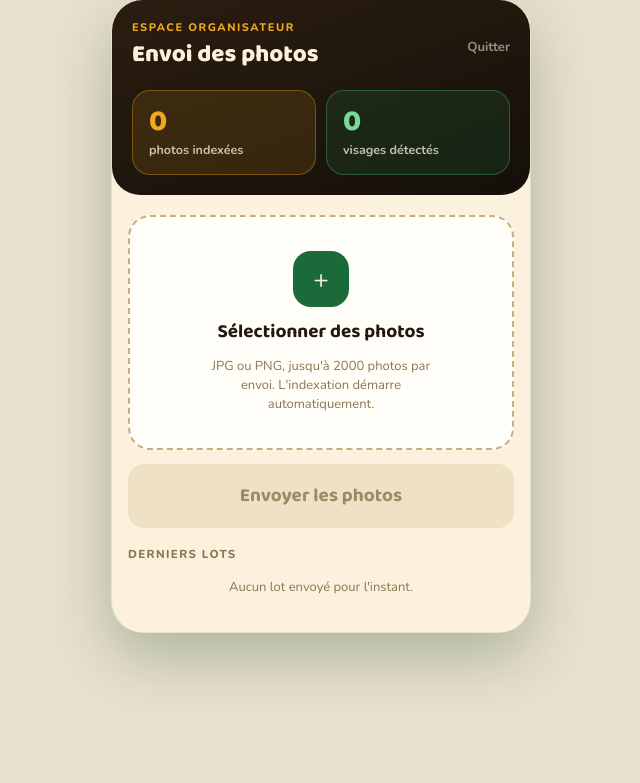
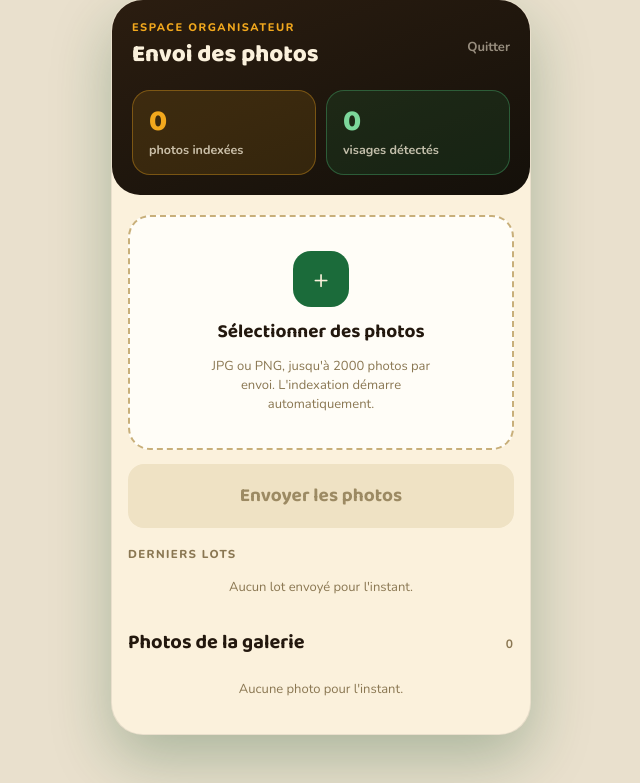
Before and after one commit to crimra/gmc-event, a FastAPI app: page /admin/upload in a window 1280 px wide. Shown: the part 17-800 px from the top of the page, without its empty margins (319-959 px from the left). Run offline with FastAPI, Linux system fonts and the light colour scheme; the visitor is signed in with stand-in values (Sample User, id 1).

Commit message:
Add admin photo deletion; batch Hugging Face commits into one per action
- Admin can now delete individual photos from a new gallery grid on
  /admin/upload (DELETE /admin/photo/{id}, with confirmation)
- FaceIndex.remove_photo() strips a photo and its faces from the index
- Fix: HFDatasetStorage was doing one commit per file (photo + thumb +
  index.pkl each separately), hitting Hugging Face's 128 commits/hour
  rate limit after uploading just a few dozen photos. commit_uploads()
  and commit_delete() now bundle every file of a batch into a single
  create_commit() call.

Co-Authored-By: Claude Sonnet 5 <noreply@anthropic.com>

```diff
--- a/app/main.py
+++ b/app/main.py
@@ -306,6 +306,8 @@ def admin_auth(request: Request, password: str = Form(...)):
 @app.get("/admin/upload", response_class=HTMLResponse)
 def admin_upload_page(request: Request, _=Depends(require_admin)):
     stats = face_index.stats()
+    all_photos = _photo_list()
+    page = [_photo_dict(p) for p in all_photos[:PHOTOS_PAGE_SIZE]]
     return templates.TemplateResponse(
         request,
         "admin_upload.html",
@@ -314,8 +316,36 @@ def admin_upload_page(request: Request, _=Depends(require_admin)):
             "stats": stats,
             "max_photos": MAX_PHOTOS,
             "batches": face_index.recent_batches(5),
+            "photos": page,
+            "total_photos": len(all_photos),
+            "page_size": PHOTOS_PAGE_SIZE,
+            "has_more": len(all_photos) > PHOTOS_PAGE_SIZE,
         },
     )
+
+
+@app.get("/admin/api/photos")
+def admin_api_photos(offset: int = 0, limit: int = PHOTOS_PAGE_SIZE, _=Depends(require_admin)):
+    all_photos = _photo_list()
+    offset = max(0, offset)
+    limit = max(1, min(limit, 100))
+    page = all_photos[offset : offset + limit]
+    return JSONResponse(
+        {
+            "photos": [_photo_dict(p) for p in page],
+            "has_more": offset + limit < len(all_photos),
+            "total": len(all_photos),
+        }
+    )
+
+
+@app.delete("/admin/photo/{photo_id}")
+def admin_delete_photo(photo_id: str, _=Depends(require_admin)):
+    entry = face_index.remove_photo(photo_id)
+    if entry is None:
+        raise HTTPException(status_code=404, detail="Photo introuvable.")
+    storage.commit_delete(photo_id, entry.thumb_id, face_index.to_bytes())
+    return JSONResponse({"deleted": photo_id, "stats": face_index.stats()})
 
 
 def _make_thumb_bytes(img_bgr) -> bytes:
@@ -336,6 +366,7 @@ async def admin_upload(request: Request, files: list[UploadFile] = File(...), _=
         raise HTTPException(status_code=400, detail=f"Limite de {MAX_PHOTOS} photos dépassée.")
 
     processed, skipped, faces_in_batch = 0, 0, 0
+    new_photo_ids, new_thumb_ids = [], []
     for f in files:
         raw = await f.read()
         try:
@@ -350,6 +381,8 @@ async def admin_upload(request: Request, files: list[UploadFile] = File(...), _=
 
         storage.save_photo(photo_id, raw)
         storage.save_thumb(thumb_id, _make_thumb_bytes(img.copy()))
+        new_photo_ids.append(photo_id)
+        new_thumb_ids.append(thumb_id)
 
         faces = face_engine.detect_faces(img)
         embeddings = [fc.normed_embedding for fc in faces]
@@ -367,7 +400,10 @@ async def admin_upload(request: Request, files: list[UploadFile] = File(...), _=
             n_faces=faces_in_batch,
         )
 
-    storage.save_index_bytes(face_index.to_bytes())
+    # Un seul commit distant pour tout le lot (photos + miniatures + index),
+    # au lieu d'un commit par fichier -> reste sous la limite de commits/heure
+    # du plan gratuit Hugging Face.
+    storage.commit_uploads(new_photo_ids, new_thumb_ids, face_index.to_bytes())
 
     stats = face_index.stats()
     return JSONResponse(
--- a/app/static/style.css
+++ b/app/static/style.css
@@ -382,6 +382,21 @@ input::placeholder { color: #A79778; }
 .batch-status { flex: 0 0 auto; padding: 4px 10px; border-radius: 999px; background: rgba(27,107,58,0.12); font-size: 11.5px; font-weight: 800; color: var(--green-1); }
 .empty-note { color: var(--brown-light); font-size: 13px; text-align: center; padding: 8px 0; }
 
+.admin-photo-grid { display: grid; grid-template-columns: repeat(3, minmax(0, 1fr)); gap: 8px; }
+.admin-photo-tile { position: relative; aspect-ratio: 1; border-radius: 14px; overflow: hidden; background: var(--tile-bg); }
+.admin-photo-tile img { width: 100%; height: 100%; object-fit: cover; display: block; }
+.admin-photo-tile .cap {
+  position: absolute; inset: auto 0 0 0; padding: 14px 6px 5px; font-size: 9.5px; font-weight: 700; color: #fff;
+  background: linear-gradient(transparent, rgba(10,52,25,0.85)); overflow: hidden; text-overflow: ellipsis; white-space: nowrap;
+}
+.admin-photo-delete {
+  position: absolute; top: 6px; right: 6px; width: 26px; height: 26px; border-radius: 999px;
+  border: none; background: rgba(200,60,50,0.9); color: #fff; font-size: 16px; font-weight: 800; line-height: 1;
+  cursor: pointer; display: flex; align-items: center; justify-content: center;
+}
+.admin-photo-delete:hover { background: #c8382e; }
+.admin-photo-tile.removing { opacity: 0.4; pointer-events: none; }
+
 .footer-note { text-align: center; color: var(--brown-light); font-size: 0.75rem; margin-top: 20px; }
 
 /* --- Visionneuse plein écran (lightbox) --- */
--- a/app/templates/admin_upload.html
+++ b/app/templates/admin_upload.html
@@ -71,6 +71,25 @@
               {% endif %}
             </div>
           </div>
+
+          <div class="section-heading" style="margin-top: 8px;">
+            <div class="title">Photos de la galerie</div>
+            <div class="count">{{ total_photos }}</div>
+          </div>
+          {% if photos|length == 0 %}
+            <div class="empty-note">Aucune photo pour l'instant.</div>
+          {% else %}
+            <div class="admin-photo-grid" id="adminPhotoGrid">
+              {% for photo in photos %}
+              <div class="admin-photo-tile" data-photo-id="{{ photo.photo_id }}">
+                <img src="/thumb/{{ photo.thumb_id }}" loading="lazy" alt="{{ photo.filename }}">
+                <button type="button" class="admin-photo-delete" aria-label="Supprimer cette photo">×</button>
+                <span class="cap">{{ photo.filename }}</span>
+              </div>
+              {% endfor %}
+            </div>
+            <button type="button" class="btn-outline-green" id="adminLoadMoreBtn" data-offset="{{ photos|length }}" {% if not has_more %}hidden{% endif %}>Charger plus de photos</button>
+          {% endif %}
         </div>
       </div>
     </div>
@@ -169,6 +188,80 @@
       files = [];
       dropzoneTitle.textContent = 'Sélectionner des photos';
     });
+
+    const adminGrid = document.getElementById('adminPhotoGrid');
+    if (adminGrid) {
+      adminGrid.addEventListener('click', async (e) => {
+        const btn = e.target.closest('.admin-photo-delete');
+        if (!btn) return;
+        const tile = btn.closest('.admin-photo-tile');
+        const photoId = tile.dataset.photoId;
+        if (!confirm('Supprimer définitivement cette photo ? Cette action est irréversible.')) return;
+        tile.classList.add('removing');
+        btn.disabled = true;
+        try {
+          const res = await fetch(`/admin/photo/${photoId}`, { method: 'DELETE' });
+          const data = await res.json();
+          if (res.ok) {
+            tile.remove();
+            statPhotos.textContent = data.stats.n_photos;
+            statFaces.textContent = data.stats.n_faces;
+          } else {
+            tile.classList.remove('removing');
+            btn.disabled = false;
+            alert(data.detail || 'Erreur lors de la suppression.');
+          }
+        } catch (err) {
+          tile.classList.remove('removing');
+          btn.disabled = false;
+          alert('Erreur réseau, réessaie.');
+        }
+      });
+    }
+
+    const adminLoadMoreBtn = document.getElementById('adminLoadMoreBtn');
+    if (adminLoadMoreBtn) {
+      adminLoadMoreBtn.addEventListener('click', async () => {
+        adminLoadMoreBtn.disabled = true;
+        adminLoadMoreBtn.textContent = 'Chargement…';
+        const offset = parseInt(adminLoadMoreBtn.dataset.offset, 10);
+        try {
+          const res = await fetch(`/admin/api/photos?offset=${offset}&limit={{ page_size }}`);
+          const data = await res.json();
+          for (const photo of data.photos) {
+            const tile = document.createElement('div');
+            tile.className = 'admin-photo-tile';
+            tile.dataset.photoId = photo.photo_id;
+            const img = document.createElement('img');
+            img.src = `/thumb/${photo.thumb_id}`;
+            img.loading = 'lazy';
+            img.alt = photo.filename;
+            const delBtn = document.createElement('button');
+            delBtn.type = 'button';
+            delBtn.className = 'admin-photo-delete';
+            delBtn.setAttribute('aria-label', 'Supprimer cette photo');
+            delBtn.textContent = '×';
+            const cap = document.createElement('span');
+            cap.className = 'cap';
+            cap.textContent = photo.filename;
+            tile.appendChild(img);
+            tile.appendChild(delBtn);
+            tile.appendChild(cap);
+            adminGrid.appendChild(tile);
+          }
+          adminLoadMoreBtn.dataset.offset = offset + data.photos.length;
+          if (!data.has_more) {
+            adminLoadMoreBtn.hidden = true;
+          } else {
+            adminLoadMoreBtn.disabled = false;
+            adminLoadMoreBtn.textContent = 'Charger plus de photos';
+          }
+        } catch (e) {
+          adminLoadMoreBtn.disabled = false;
+          adminLoadMoreBtn.textContent = 'Réessayer';
+        }
+      });
+    }
   </script>
 </body>
 </html>
```
Also changed, not shown: app/index_store.py (+9 -0 lines), app/storage.py (+64 -21 lines).
